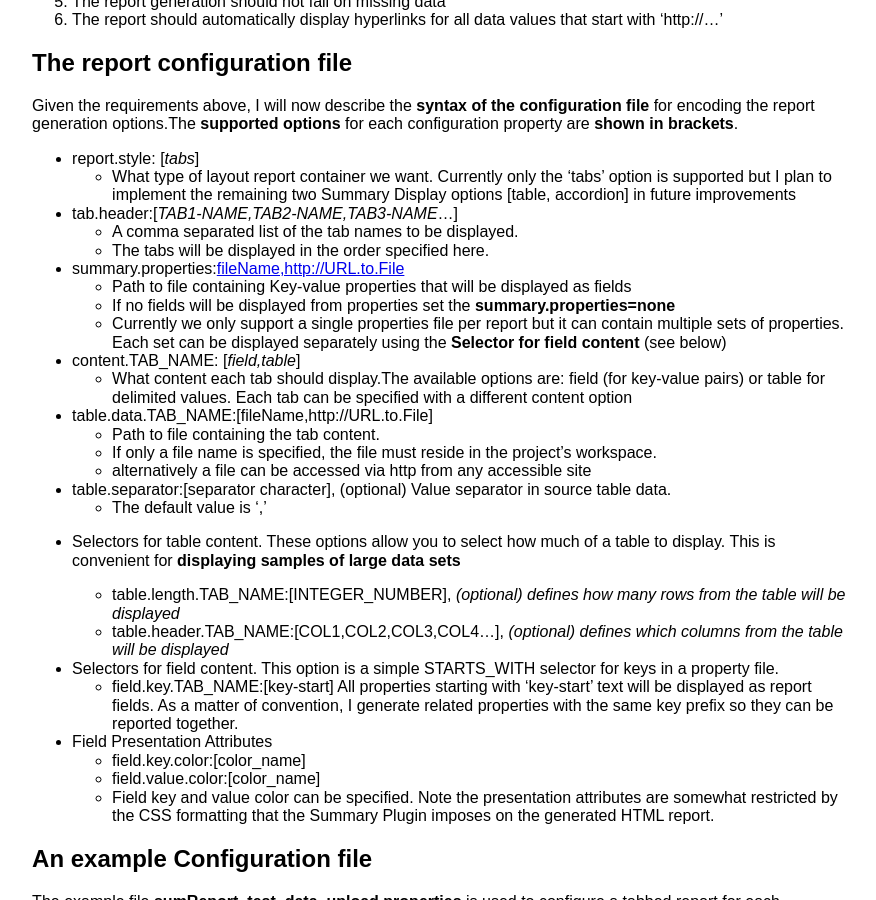
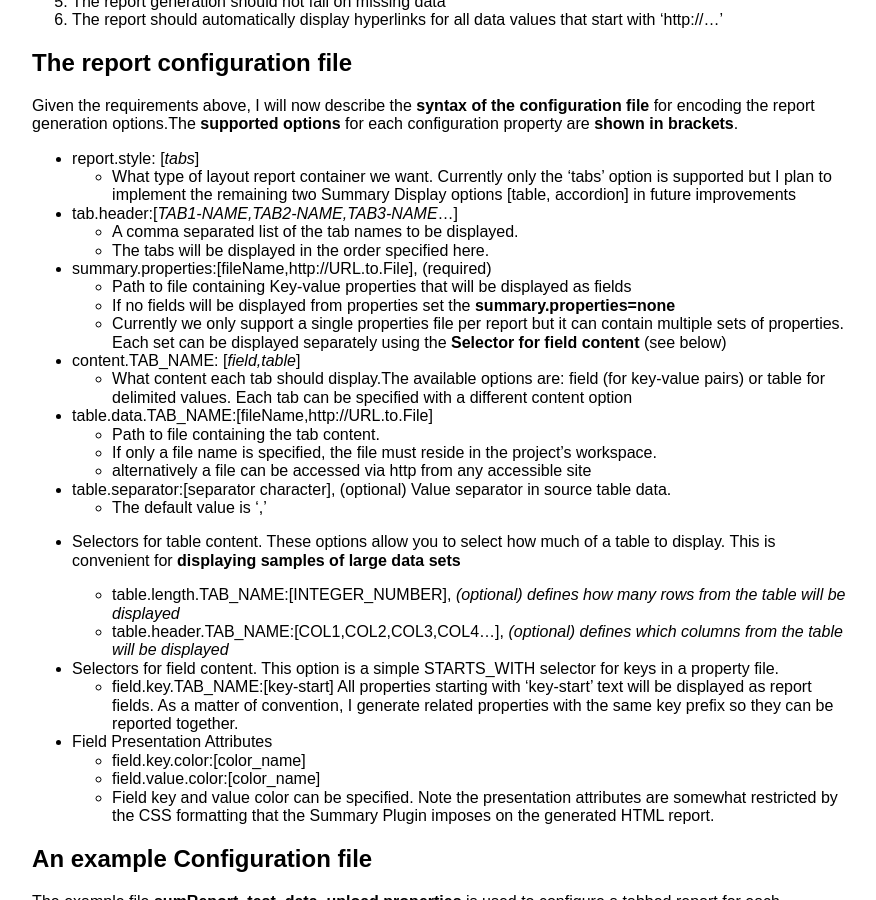
Before and after one commit to biouno/biouno.github.io, a Jekyll site: the page built from _posts/2014-07-07-Consistent-Reports-for-Data-Analysis.md, in a window 1280 px wide and 900 px high, scrolled down 2210 px. Shown: the whole window, without its empty margins (255-1131 px from the left). Built offline with Jekyll 4.4.1, drawn with Linux system fonts in a browser that asks for light colours; nearby versions of some CDN libraries; some web fonts are replaced; library files that are not in the unit come from our copies; comment, search, counter and statistics services are not loaded.

Commit message:
Various edits to improve readability

```diff
--- a/_posts/2014-07-07-Consistent-Reports-for-Data-Analysis.md
+++ b/_posts/2014-07-07-Consistent-Reports-for-Data-Analysis.md
@@ -80,7 +80,7 @@ Given the requirements above, I will now describe the **syntax of the configurat
   * A comma separated list of the tab names to be displayed.
   * The tabs will be displayed in the order specified here.
 
-* summary.properties:[fileName,http://URL.to.File](required)
+* summary.properties:[fileName,http://URL.to.File], (required)
    * Path to file containing Key-value properties that will be displayed as fields
    * If no fields will be displayed from properties set the **summary.properties=none**
    * Currently we only support a single properties file per report but it can contain multiple sets of properties. Each set can be displayed separately using the **Selector for field content** (see below)
```
